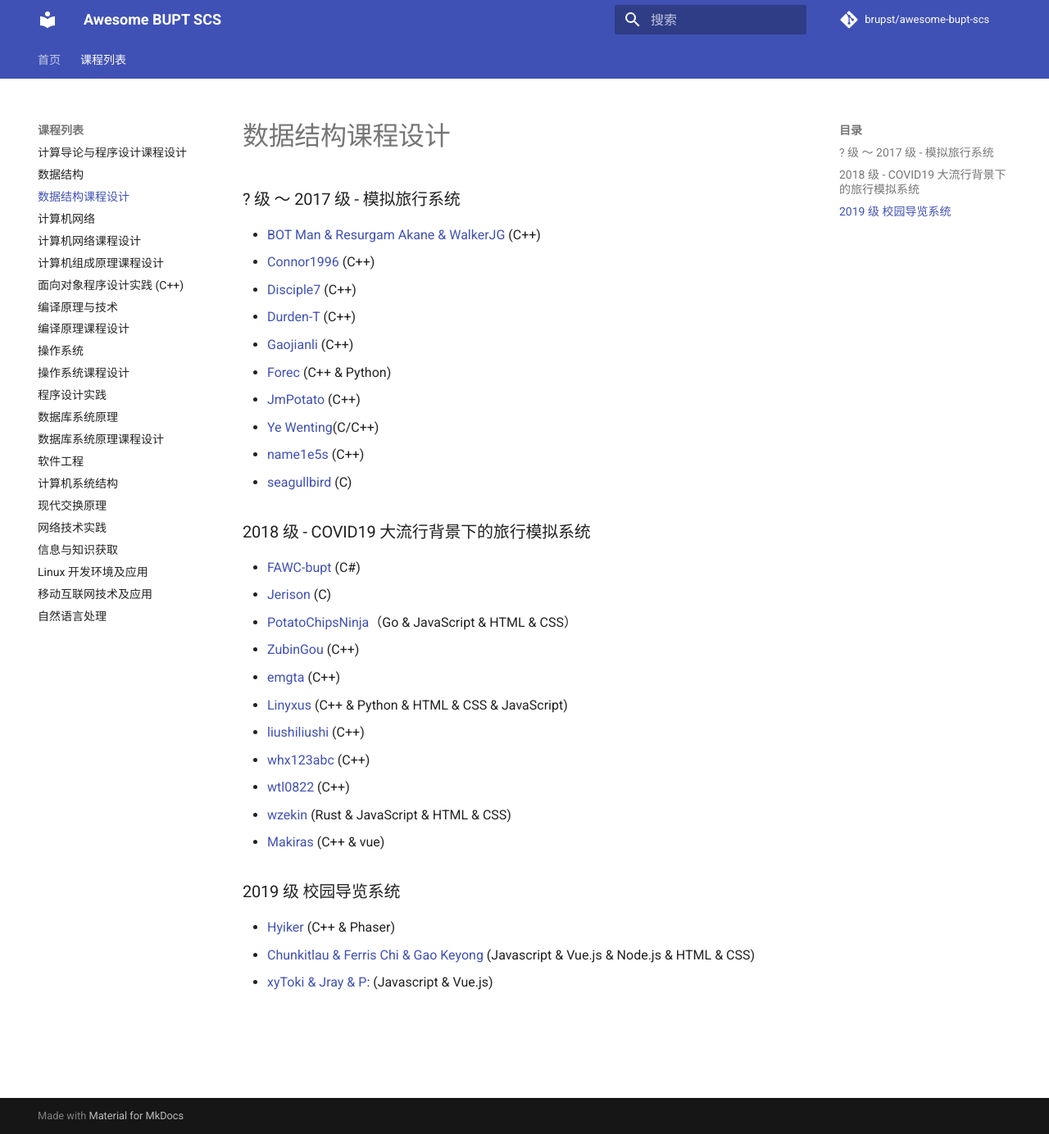
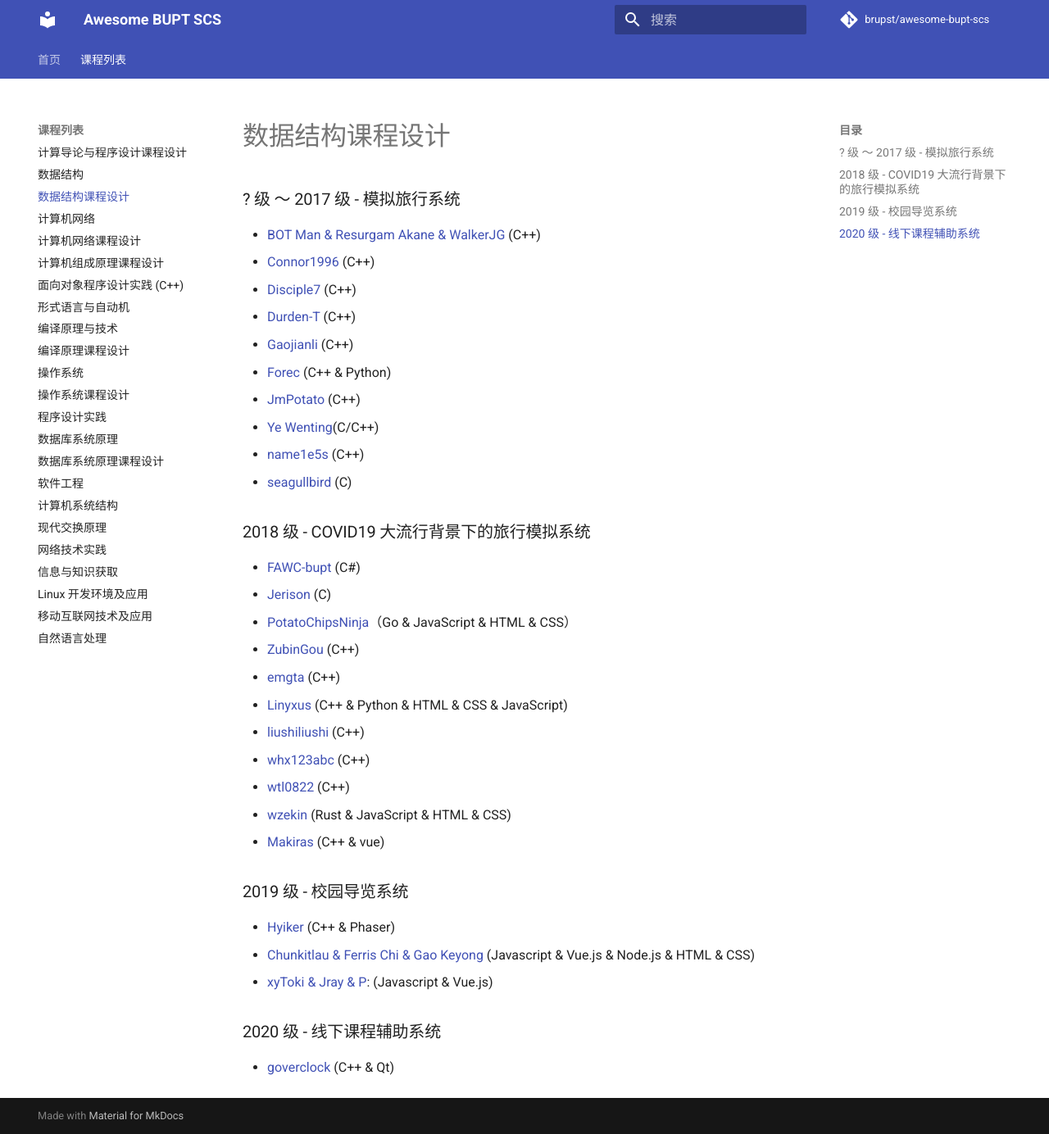
Before and after one commit to brupst/awesome-bupt-scs, an MkDocs documentation site: the page built from projects/Project-Laboratory-Algorithms-and-Data-Structures.md, in a window 1280 px wide and 1384 px high. Shown: the whole window at 82% size. Built offline with MkDocs 1.6.1 and Material for MkDocs 9.7.7, drawn with Linux system fonts in a browser that asks for light colours; comment, search, counter and statistics services are not loaded.

Commit message:
Added my 5 projects(2020th) (#54)
* mine

* Update C++.md

* Update C++.md

```diff
--- a/mkdocs.yml
+++ b/mkdocs.yml
@@ -11,6 +11,7 @@ nav:
     - 计算机网络课程设计: Advanced-Labs-in-Computer-Networks.md
     - 计算机组成原理课程设计: Advanced-Labs-in-Computer-Architecture.md
     - 面向对象程序设计实践 (C++): C++.md
+    - 形式语言与自动机: Formal-Language.md
     - 编译原理与技术: Compilers.md
     - 编译原理课程设计: Advanced-Labs-in-Compilers.md
     - 操作系统: Operating-Systems.md
--- a/projects/Project-Laboratory-Algorithms-and-Data-Structures.md
+++ b/projects/Project-Laboratory-Algorithms-and-Data-Structures.md
@@ -28,7 +28,10 @@
 * [wzekin](https://github.com/wzekin/BUPT-Projects/tree/master/Data-Structure) (Rust & JavaScript & HTML & CSS)
 * [Makiras](https://github.com/Makiras/bupt_datastructure_design) (C++ & vue)
 
-### 2019 级 校园导览系统
+### 2019 级 - 校园导览系统
 * [Hyiker](https://github.com/Hyiker/CampusNavigation) (C++ & Phaser)
 * [Chunkitlau & Ferris Chi & Gao Keyong](https://github.com/chunkitlau/DatastructureNavigationSystem) (Javascript & Vue.js & Node.js & HTML & CSS)
 * [xyToki & Jray & P](https://github.com/tokiInBUPT/umap): (Javascript & Vue.js)
+
+### 2020 级 - 线下课程辅助系统
+* [goverclock](https://github.com/goverclock/BUPT-Projects-Public/tree/main/DS-curriculum-design) (C++ & Qt)
```
Also changed, not shown: README.md (+1 -0 lines), projects/Advanced-Labs-in-Computer-Networks.md (+2 -1 lines), projects/C++.md (+4 -0 lines), projects/Computer-Networks.md (+1 -0 lines), projects/Formal-Language.md (added, +7 -0 lines).
